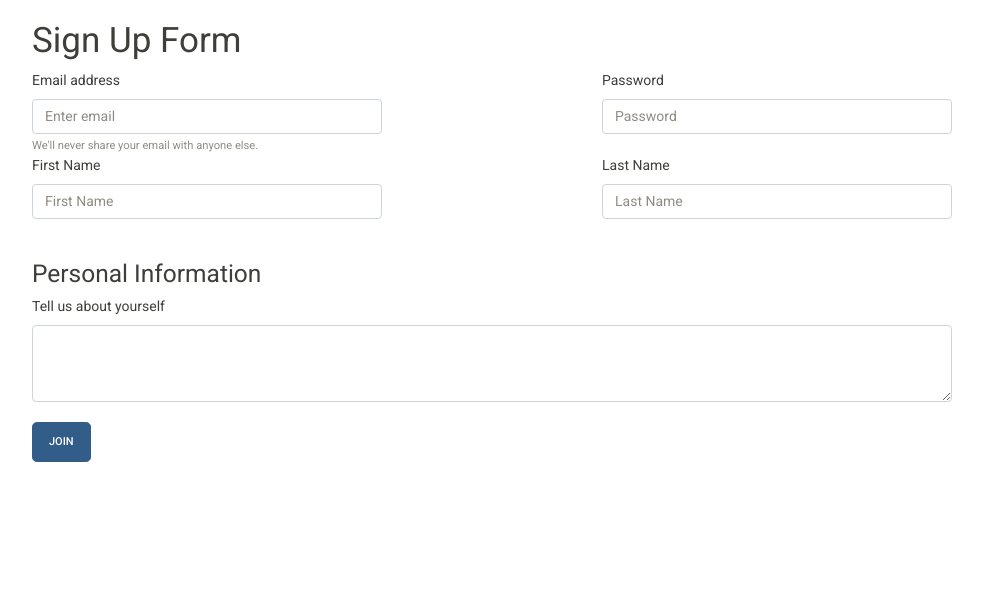
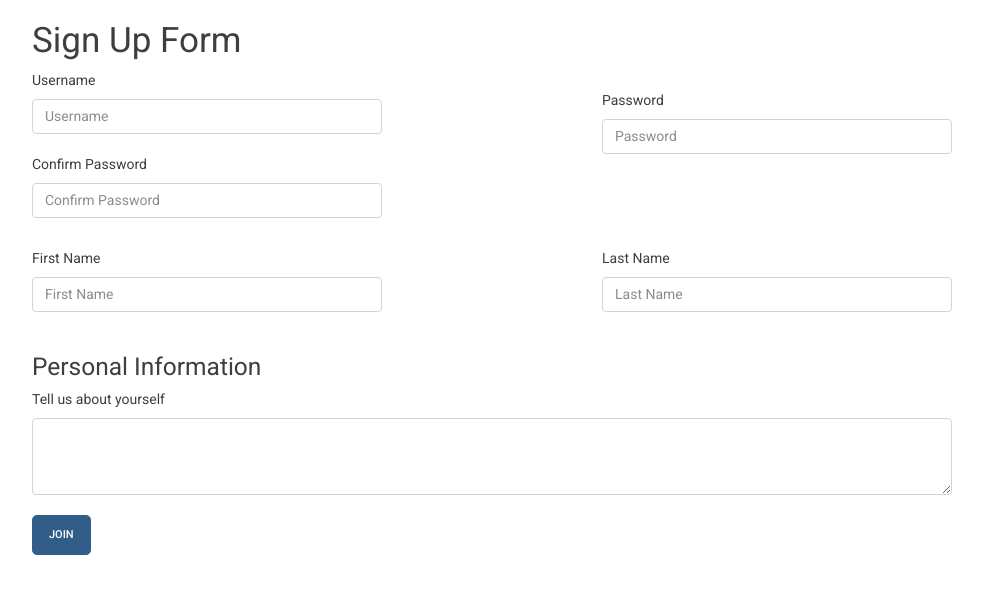
Before and after one commit to btothez/demo, a Django app: page /register in a window 1280 px wide. Shown: the part 53-647 px from the top of the page, without its empty margins (53-1036 px from the left). Run offline with Django 3.2, Linux system fonts and the light colour scheme; some libraries are stand-ins or nearby versions.

Commit message:
Form works

```diff
--- a/registration/forms.py
+++ b/registration/forms.py
@@ -1,7 +1,7 @@
 from django import forms
-# from django.contrib.auth.forms import UserCreationForm
+from django.contrib.auth.forms import UserCreationForm
 from django.contrib.auth.models import User
-from .models import Profile
+# from .models import Profile
 
 # class UserForm(UserCreationForm):
 #     # first_name = forms.CharField(max_length=30, required=True)
@@ -13,15 +13,25 @@ from .models import Profile
 #         model = User
 #         fields = ('username', 'first_name', 'last_name', 'email', 'password1', 'password2', 'bio')
 
-class UserForm(forms.ModelForm):
-    first_name = forms.CharField(max_length=30, required=True)
-    last_name = forms.CharField(max_length=30, required=True)
-    email = forms.EmailField(max_length=254, help_text='Required. Inform a valid email address.')
+# class UserForm(forms.ModelForm):
+#     first_name = forms.CharField(max_length=30, required=True)
+#     last_name = forms.CharField(max_length=30, required=True)
+#     email = forms.EmailField(max_length=254, help_text='Required. Inform a valid email address.')
+#     class Meta:
+#         model = User
+#         fields = ('first_name', 'last_name', 'email', 'password')
+
+# class ProfileForm(forms.ModelForm):
+#     class Meta:
+#         model = Profile
+#         fields = ('bio',)
+
+class RegistrationForm(UserCreationForm):
+    first_name = forms.CharField(max_length=30, required=True, help_text='Optional.')
+    last_name = forms.CharField(max_length=30, required=True, help_text='Optional.')
+    # email = forms.EmailField(max_length=254, help_text='Required. Inform a valid email address.')
+    bio = forms.CharField(widget=forms.Textarea)
+
     class Meta:
         model = User
-        fields = ('first_name', 'last_name', 'email', 'password')
-
-class ProfileForm(forms.ModelForm):
-    class Meta:
-        model = Profile
-        fields = ('bio',)
+        fields = ('username', 'first_name', 'last_name', 'password1', 'password2', 'bio',)
--- a/registration/models.py
+++ b/registration/models.py
@@ -4,16 +4,15 @@ from django.db.models.signals import post_save
 from django.dispatch import receiver
 
 class Profile(models.Model):
-    # first_name = models.CharField(max_length=200)
-    # last_name = models.CharField(max_length=200)
     user = models.OneToOneField(User, on_delete=models.CASCADE)
     bio = models.TextField(max_length=1000, blank=True)
 
-@receiver(post_save, sender=User)
-def create_user_profile(sender, instance, created, **kwargs):
-    if created:
-        Profile.objects.create(user=instance)
+# class RegisterUser(User): bio = models.TextField(max_length=1000, blank=True)
+# @receiver(post_save, sender=User)
+# def create_user_profile(sender, instance, created, **kwargs):
+#     if created:
+#         Profile.objects.create(user=instance)
 
-@receiver(post_save, sender=User)
-def save_user_profile(sender, instance, **kwargs):
-    instance.profile.save()
+# @receiver(post_save, sender=User)
+# def save_user_profile(sender, instance, **kwargs):
+#     instance.profile.save()
--- a/registration/templates/registration/base.html
+++ b/registration/templates/registration/base.html
@@ -7,9 +7,13 @@
     <body>
         <nav class="navbar navbar-expand-lg navbar-dark bg-dark">
             <a class="navbar-brand" href="/">Home</a>
+            {% if user and user.is_authenticated %}
+            <a class="navbar-brand" href="logout">Logout</a>
+            {% endif %}
         </nav>
         	{% include 'registration/errors.html' %}
             {% block content %}
             {% endblock %}
+
     </body>
 </html>
--- a/registration/templates/registration/errors.html
+++ b/registration/templates/registration/errors.html
@@ -1,5 +1,5 @@
 {% block content %}
-{% if user_form.errors %}
+{% if form.errors %}
 	<div class="alert alert-dismissible alert-danger">
 		<h4 class="alert-heading">Error submitting</h4>
 	</div>
--- a/registration/templates/registration/register.html
+++ b/registration/templates/registration/register.html
@@ -12,36 +12,62 @@
             </div>
             <div class="row">
                 <div class="col-md-4">
-                    <label for="exampleInputEmail1">Email address</label>
-                    <span style="color:red;">{{ user_form.email.errors }}</span>
-                    <input type="email" class="form-control" name="email" placeholder="Enter email">
-                    <small id="emailHelp" class="form-text text-muted">We'll never share your email with anyone else.</small>
+                    <label for="exampleInputEmail1">Username</label>
+                    <span style="color:red;">{{ form.username.errors }}</span>
+                    {% if form.username.value is not None %}
+                    <input type="text" class="form-control" name="username"
+                           value="{{ form.username.value }}"
+                           placeholder="Username">
+                    {% else %}
+                    <input type="text" class="form-control" name="username"
+                           placeholder="Username">
+                    {% endif %}
                 </div>
                 <div class="col-md-2">
                     &nbsp;
                 </div>
-                <div class="col-md-4">
+                <div class="col-md-4" style="margin-top: 20px; ">
                     <label for="exampleInputPassword1">Password</label>
-                    <span style="color:red;">{{ user_form.password.errors }}</span>
+                    <span style="color:red;">{{ form.password1.errors }}</span>
                     <input type="password" class="form-control"
-                           id="password" name="password" placeholder="Password">
+                           id="password1" name="password1" placeholder="Password">
                 </div>
             </div>
             <div class="row">
                 <div class="col-md-4">
+                    <label for="exampleInputPassword1">Confirm Password</label>
+                    <span style="color:red;">{{ form.password2.errors }}</span>
+                    <input type="password" class="form-control"
+                           id="password2" name="password2" placeholder="Confirm Password">
+                </div>
+            </div>
+            <div class="row" style="margin-top:30px;">
+                <div class="col-md-4">
                     <label>First Name</label>
-                    <span style="color:red;">{{ user_form.first_name.errors }}</span>
+                    <span style="color:red;">{{ form.first_name.errors }}</span>
+                    {% if form.first_name.value is not None %}
+                    <input type="text" class="form-control"
+                           value="{{ form.first_name.value }}"
+                           id="first_name" name="first_name" placeholder="First Name">
+                    {% else %}
                     <input type="text" class="form-control"
                            id="first_name" name="first_name" placeholder="First Name">
+                    {% endif %}
                 </div>
                 <div class="col-md-2">
                     &nbsp;
                 </div>
                 <div class="col-md-4 col-md-offset-4">
                     <label>Last Name</label>
-                    <span style="color:red;">{{ user_form.last_name.errors }}</span>
-                    <input type="text" class="form-control" id="last_name"
-                           name="last_name" placeholder="Last Name">
+                    <span style="color:red;">{{ form.last_name.errors }}</span>
+                    {% if form.last_name.value is not None %}
+                    <input type="text" class="form-control"
+                           value="{{ form.last_name.value }}"
+                           id="last_name" name="last_name" placeholder="Last Name">
+                    {% else %}
+                    <input type="text" class="form-control"
+                           id="last_name" name="last_name" placeholder="Last Name">
+                    {% endif %}
                 </div>
             </div>
             <div class="row"
@@ -51,8 +77,12 @@
                 </div>
                 <div class="col-md-10">
                     <label for="exampleTextarea">Tell us about yourself</label>
-                    <span style="color:red;">{{ profile_form.bio.errors }}</span>
+                    <span style="color:red;">{{ form.bio.errors }}</span>
+                    {% if form.bio.value is not None %}
+                    <textarea name="bio" class="form-control" rows="3">{{ form.bio.value }} </textarea>
+                    {% else %}
                     <textarea name="bio" class="form-control" rows="3"></textarea>
+                    {% endif %}
                 </div>
             </div>
             <div class="row">
--- a/registration/urls.py
+++ b/registration/urls.py
@@ -3,6 +3,7 @@ from django.conf.urls import url
 from . import views
 
 urlpatterns = [
+    url(r'^register$', views.register, name='register'),
+    url(r'^logout$', views.logout_request, name='logout_request'),
     url(r'^$', views.index, name='index'),
-    url(r'^register$', views.register, name='register')
 ]
--- a/registration/views.py
+++ b/registration/views.py
@@ -1,63 +1,45 @@
-from django.contrib.auth import login, authenticate
+from django.contrib.auth import login, authenticate, logout
+from django.db import transaction
+
 # from django.contrib.auth.forms import UserCreationForm
 from django.shortcuts import render, redirect
-# from .forms import RegistrationForm,
-from .forms import UserForm, ProfileForm
+from .forms import RegistrationForm
+# from .forms import UserForm, ProfileForm
 
 # Create your views here.
 from django.http import HttpResponse
 from django.template import loader
-from .models import Profile
+# from .models import Profile
 
 
 import sys
+def logout_request(request):
+    user = request.user
+    logout(request)
+    return redirect('register')
+
 def index(request):
-    pass
-	# context = {
-	# 	'something': 'else'
-	# }
-	# template = loader.get_template('registration/index.html')
-	# return HttpResponse(template.render(context, request))
+    user = request.user
+    full_name = ''
+    if not user.is_authenticated:
+        return redirect('register')
+    full_name = "{} {}".format(user.first_name, user.last_name)
+    full_name = full_name.title()
+    return render(request, 'registration/index.html', {'user': user,
+                                                       'full_name': full_name})
 
 def register(request):
     if request.method == 'POST':
-        user_form = UserForm(request.POST)
-        profile_form = ProfileForm(request.POST)
-        if user_form.is_valid() and profile_form.is_valid():
-            user_form.save()
-            profile_form.save()
-            email = user_form.cleaned_data.get('email')
-            raw_password = user_form.cleaned_data.get('password')
-            user = authenticate(username=email, password=raw_password)
+        form = RegistrationForm(request.POST)
+        if form.is_valid():
+            form.save()
+            username = form.cleaned_data.get('username')
+            raw_password = form.cleaned_data.get('password1')
+            user = authenticate(username=username, password=raw_password)
             login(request, user)
             return redirect('index')
         else:
-            print(list(user_form.errors.keys()))
+            print(form.errors)
     else:
-        user_form = UserForm()
-        profile_form = ProfileForm()
-
-    return render(request, 'registration/register.html', {'user_form': user_form,
-                                                          'profile_form': profile_form})
-
-'''
-@login_required
-@transaction.atomic
-def update_profile(request):
-    if request.method == 'POST':
-        user_form = UserForm(request.POST, instance=request.user)
-        profile_form = ProfileForm(request.POST, instance=request.user.profile)
-        if user_form.is_valid() and profile_form.is_valid():
-            user_form.save()
-            profile_form.save()
-            messages.success(request, _('Your profile was successfully updated!'))
-            return redirect('settings:profile')
-        else:
-            messages.error(request, _('Please correct the error below.'))
-    else:
-        user_form = UserForm(instance=request.user)
-        profile_form = ProfileForm(instance=request.user.profile)
-    return render(request, 'profiles/profile.html', {
-        'user_form': user_form,
-        'profile_form': profile_form
-    })'''
+        form = RegistrationForm()
+    return render(request, 'registration/register.html', {'form': form})
```
Also changed, not shown: registration/templates/registration/index.html (+7 -58 lines), db.sqlite3, registration/migrations/0001_initial.py, 1 other file.
